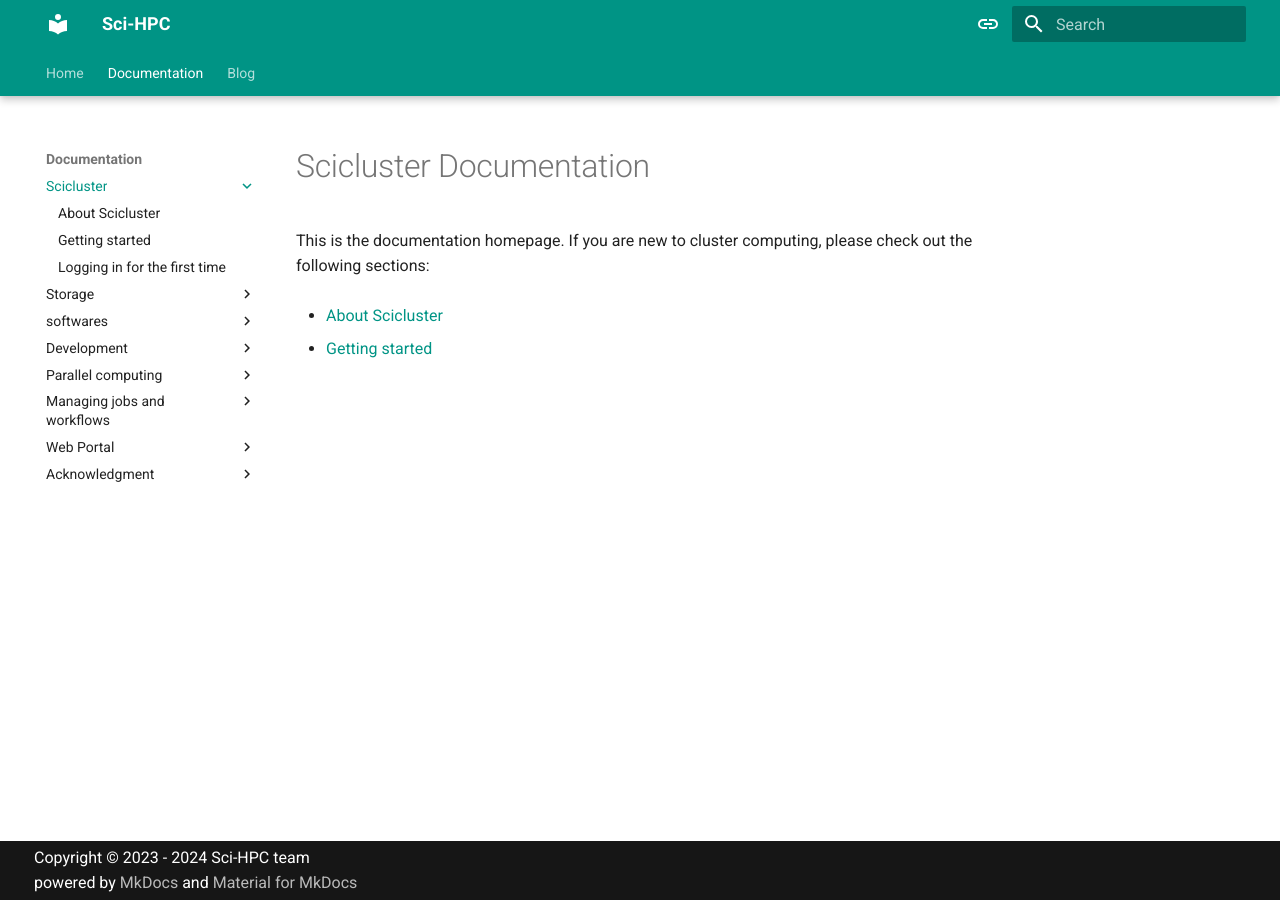
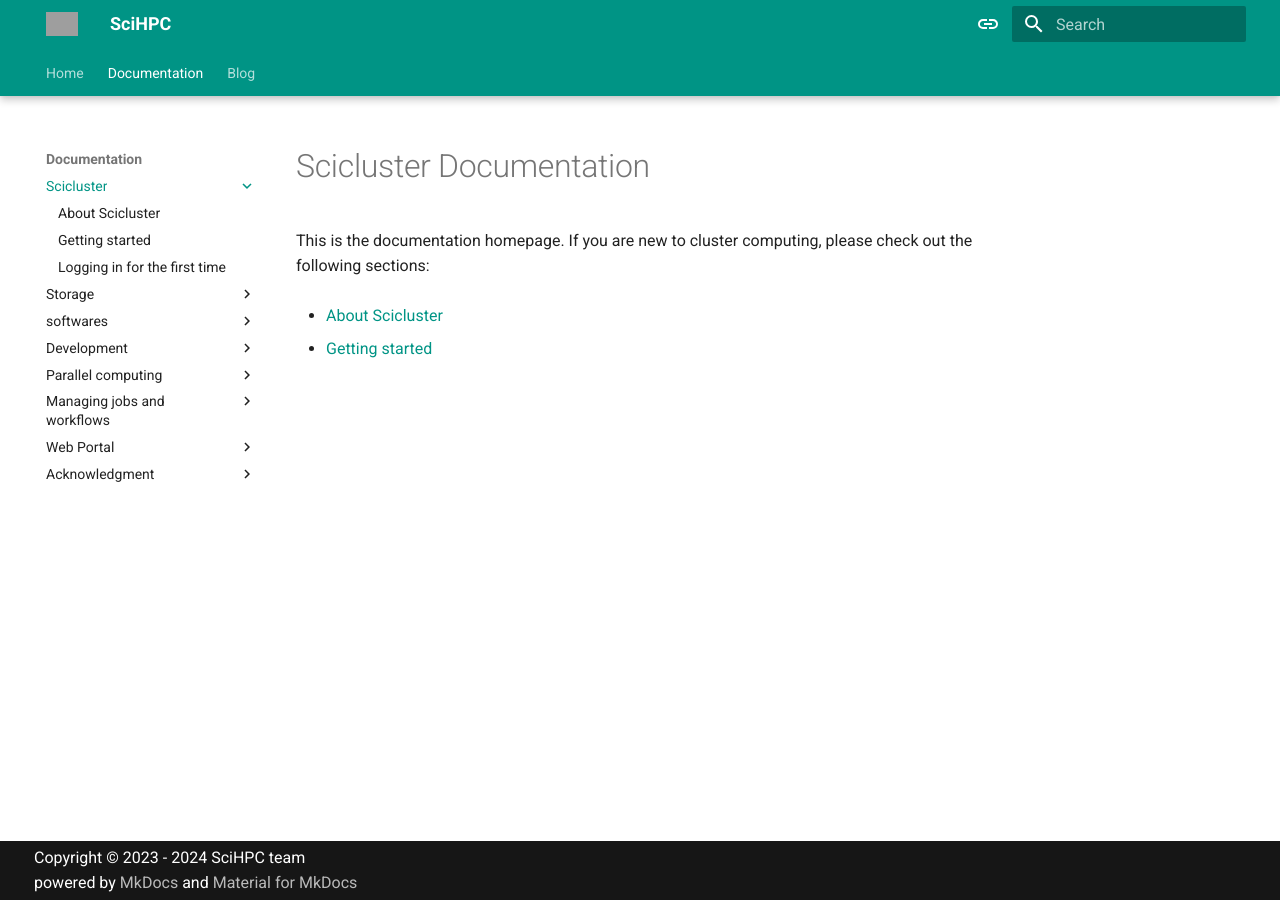
Before and after one commit to sci-hpc/scihpc, an MkDocs documentation site: the page built from docs/docs/index.md, in a window 1280 px wide. Built offline with MkDocs 1.6.1 and Material for MkDocs 9.7.7, drawn with Linux system fonts in a browser that asks for light colours; plug-ins that fetch from the network failed and are left out; grey boxes are pictures that could not be loaded.

Commit message:
remove -

```diff
--- a/docs/blog/.authors.yml
+++ b/docs/blog/.authors.yml
@@ -1,6 +1,6 @@
 authors:
   smhr:
     name: S. Mohammad Hosseinirad
-    description: Sci-HPC member
+    description: SciHPC member
     avatar: https://avatars.githubusercontent.com/u/403939?v=4
     url: https://github.com/smhr
--- a/mkdocs.yml
+++ b/mkdocs.yml
@@ -1,8 +1,9 @@
-site_name: Sci-HPC
+site_name: SciHPC
 site_dir: 'public/'
 theme:
   name: material
   custom_dir: docs/overrides
+  logo: assets/images/logo.png
   palette:
     # Palette toggle for light mode
     # - scheme: default
@@ -65,8 +66,8 @@ site_url: !ENV READTHEDOCS_CANONICAL_URL
 # edit_uri: edit/main/docs/
 # docs_dir: docs
 site_description: >-
-  Sci-HPC tries to make High performance computing more simple and accessible.
-copyright: Copyright &copy; 2023 - 2024 Sci-HPC team
+  SciHPC tries to make High performance computing more simple and accessible.
+copyright: Copyright &copy; 2023 - 2024 SciHPC team
 # extra_javascript:
 #   - assets/javascripts/versions.js
 # extra_css:
```
Also changed, not shown: README.md (added, +1 -0 lines).
